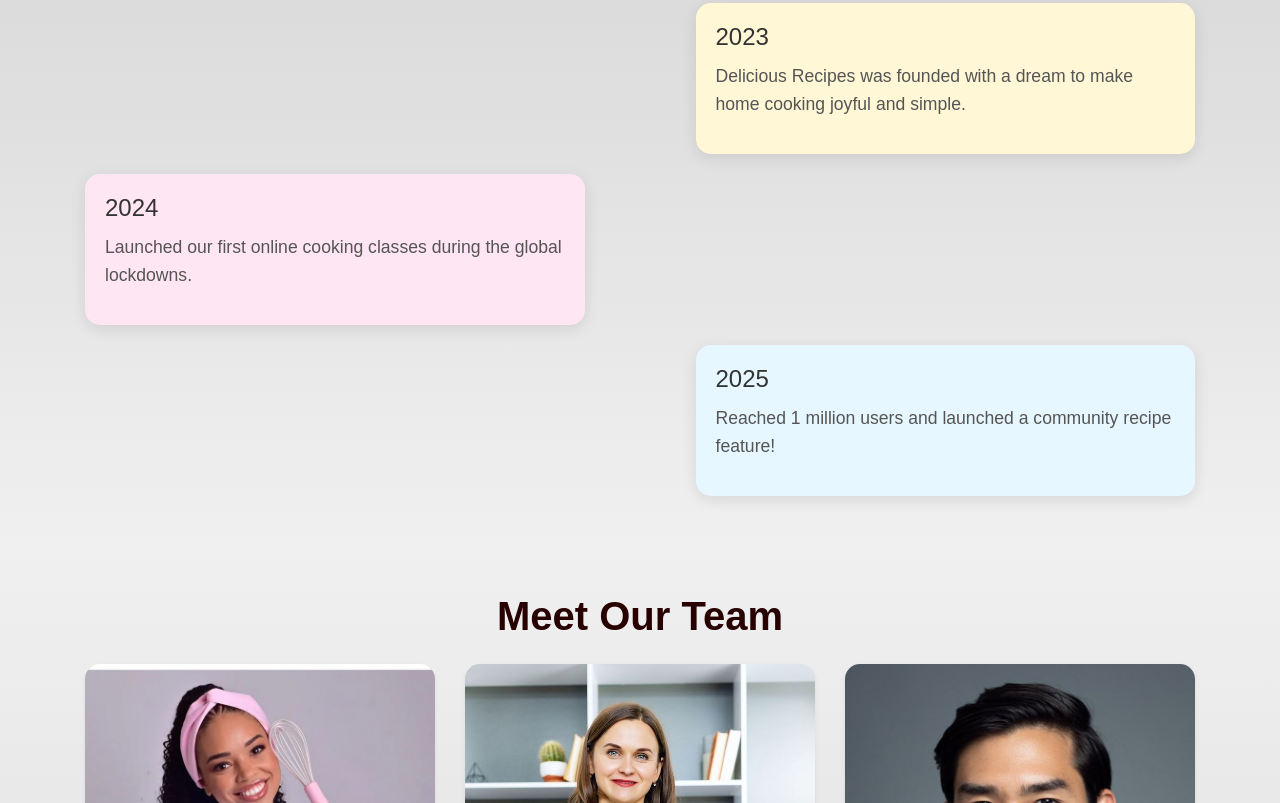
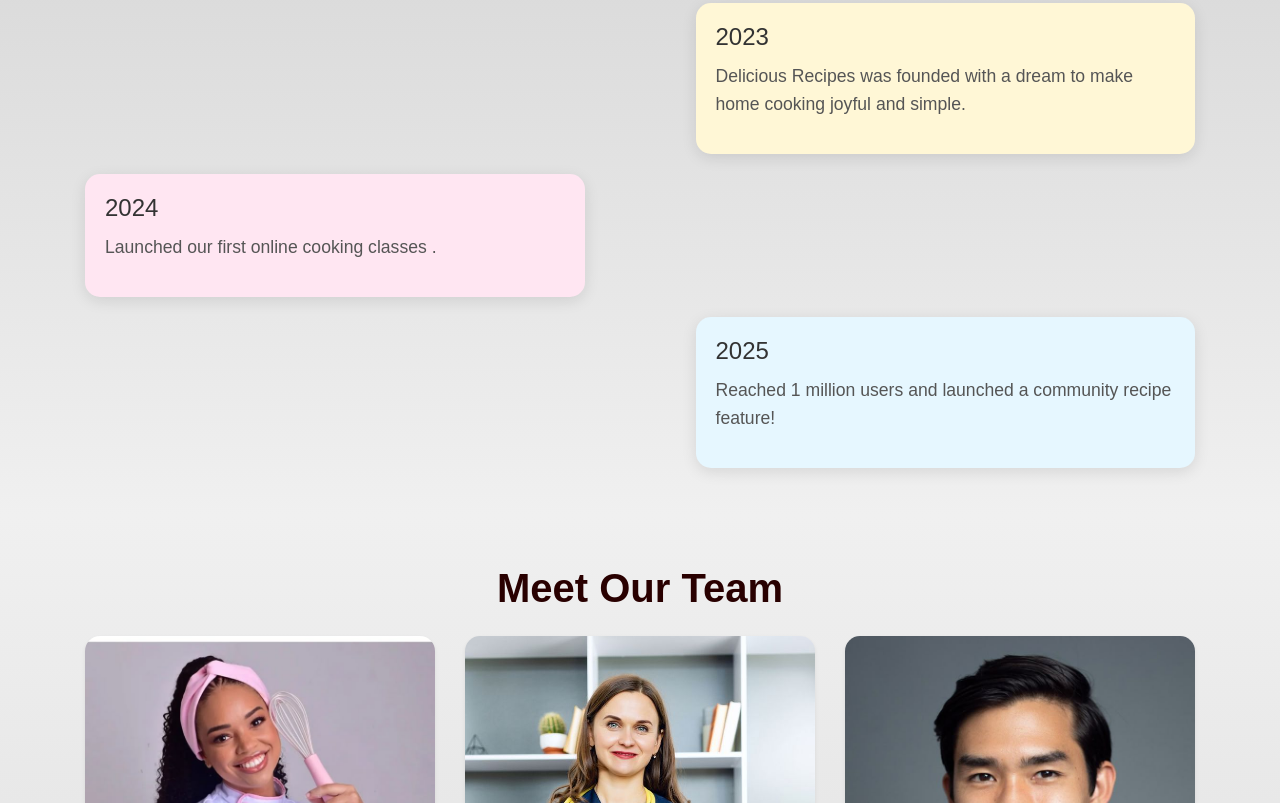
Before and after one commit to bida24-034/Delicious-Recipes, a plain HTML site: page about.html in a window 1280 px wide. Shown: the part 1301-2104 px from the top of the page. Drawn offline with nearby package versions, Linux system fonts and the light colour scheme; files whose address does not match are found by name.

Commit message:
Update about.html

```diff
--- a/about.html
+++ b/about.html
@@ -68,7 +68,7 @@
         </div>
         <div class="timeline-item pastel-pink">
           <h5>2024</h5>
-          <p>Launched our first online cooking classes during the global lockdowns.</p>
+          <p>Launched our first online cooking classes .</p>
         </div>
         <div class="timeline-item pastel-blue">
           <h5>2025</h5>
```
